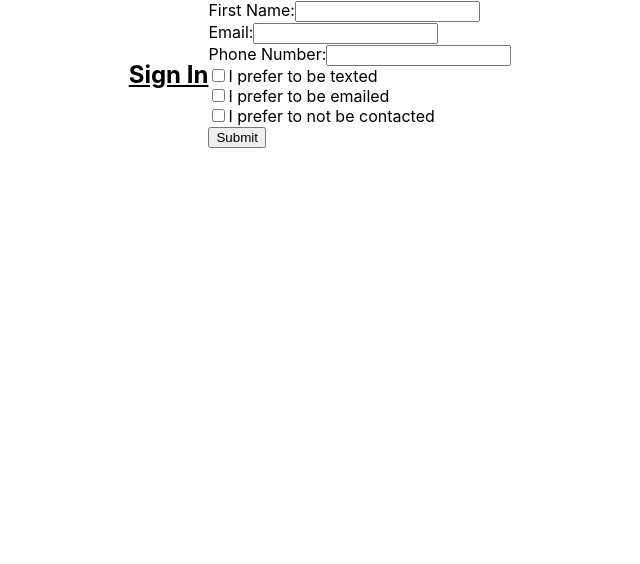
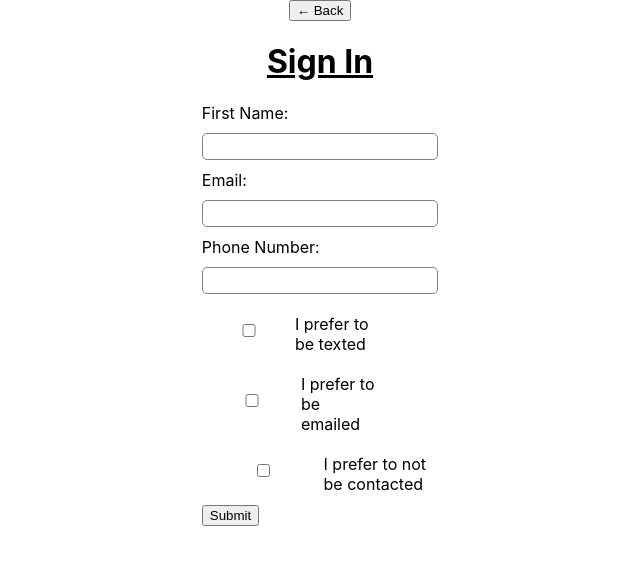
Before and after one commit to gibsonc2/Boomtown---CofC-Captsone, a React (Create React App) app in the folder openhouse/: page / in a window 1280 px wide. Shown: the top 564 px of the page, without its empty margins (320-960 px from the left). Built offline with nearby package versions, Linux system fonts and the light colour scheme.

Commit message:
ui fixes

```diff
--- a/openhouse/src/App.css
+++ b/openhouse/src/App.css
@@ -38,13 +38,49 @@
 }
 
 .title {
-  font-size: 24px;
+  text-align: center;
   font-weight: bold;
   text-decoration: underline;
 }
 
 .form-container {
+  margin: 0 auto;
+  width: 50%;
   display: flex;
+  flex-direction: column;
   justify-content: center;
   align-items: center;
 }
+
+.form-container label {
+  margin-bottom: 10px;
+  display: flex;
+  flex-direction: row;
+  align-items: center;
+}
+
+.form-container input {
+  padding: 5px;
+  border-radius: 5px;
+  border: 1px solid gray;
+  margin-bottom: 10px;
+  width: 100%;
+  box-sizing: border-box;
+}
+
+.checkbox-container {
+  margin-top: 10px;
+  display: flex;
+  flex-direction: row;
+  justify-content: flex-start;
+  align-items: center;
+}
+
+.checkbox-container label {
+  margin-right: 10px;
+}
+
+.submit-container {
+  text-align: center;
+  margin-top: 10px;
+}
--- a/openhouse/src/App.js
+++ b/openhouse/src/App.js
@@ -42,6 +42,7 @@ function App() {
 
   return (
     <div className="form-container">
+      <button className="back-button">&#8592; Back</button>
       <h1 className="title">Sign In</h1>
       <form onSubmit={handleSubmit}>
         <div>
```
